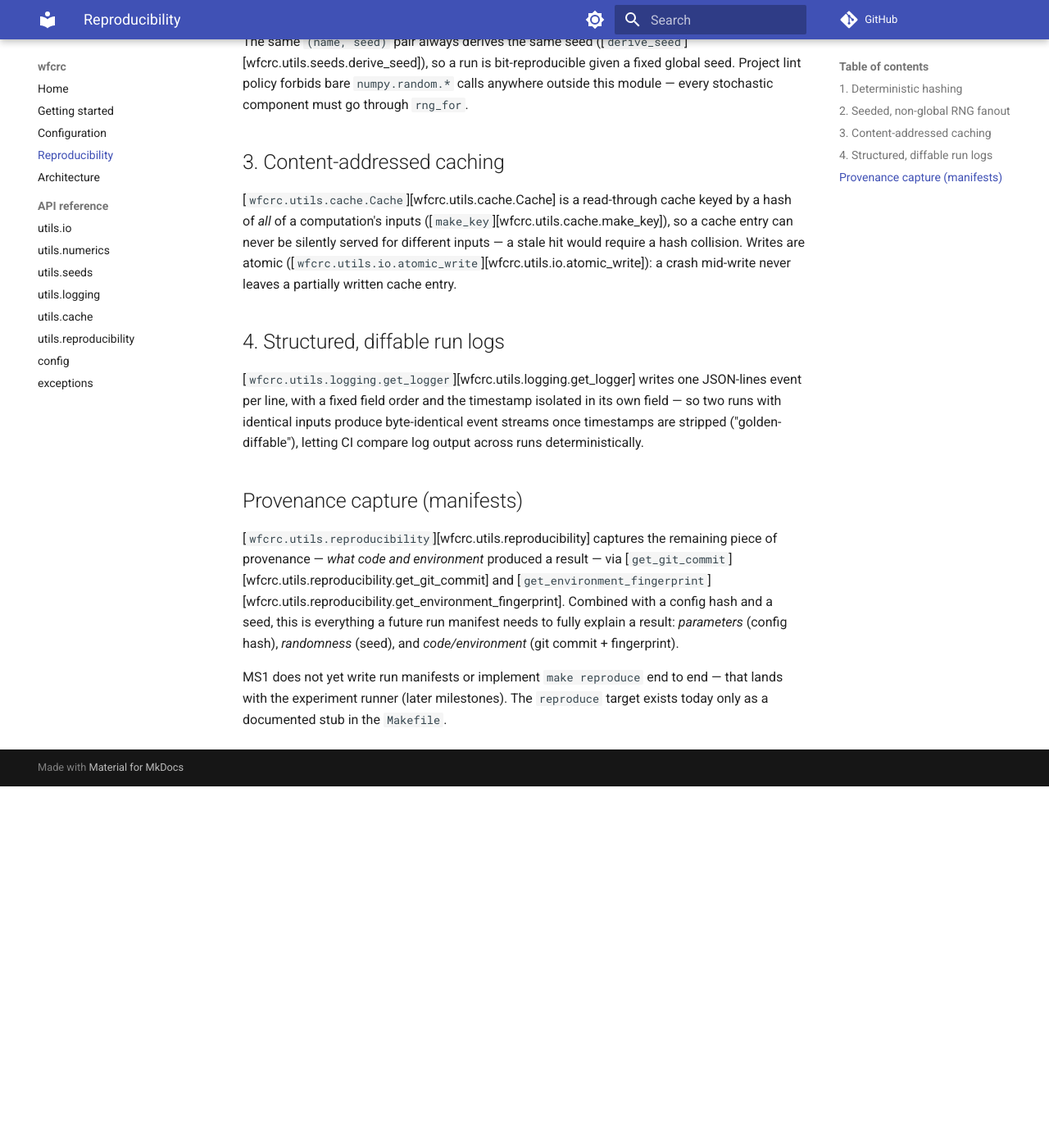
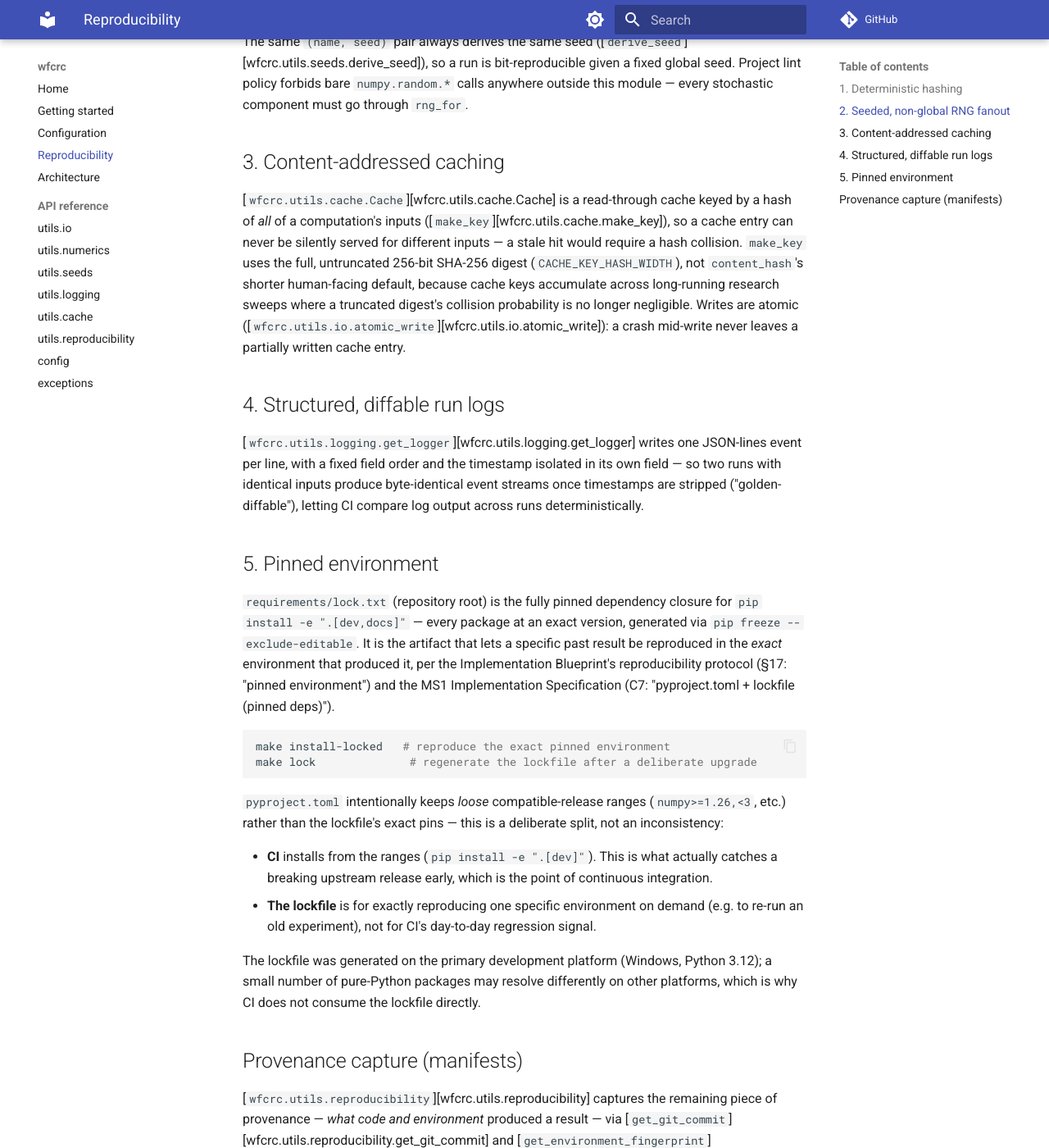
Before and after one commit to PManiAwasthi/wfcrc, an MkDocs documentation site: the page built from docs/reproducibility.md, in a window 1280 px wide and 1400 px high, scrolled down 683 px. Shown: the whole window at 82% size. Built offline with MkDocs 1.6.1 and Material for MkDocs 9.7.7, drawn with Linux system fonts in a browser that asks for light colours; comment, search, counter and statistics services are not loaded; before the commit the page ends 1642 px from its top, so only the background shows below that.

Commit message:
Freeze MS1 infra complete

````diff
--- a/docs/reproducibility.md
+++ b/docs/reproducibility.md
@@ -37,9 +37,12 @@ through `rng_for`.
 keyed by a hash of *all* of a computation's inputs
 ([`make_key`][wfcrc.utils.cache.make_key]), so a cache entry can never be
 silently served for different inputs — a stale hit would require a hash
-collision. Writes are atomic
-([`wfcrc.utils.io.atomic_write`][wfcrc.utils.io.atomic_write]): a crash
-mid-write never leaves a partially written cache entry.
+collision. `make_key` uses the full, untruncated 256-bit SHA-256 digest
+(`CACHE_KEY_HASH_WIDTH`), not `content_hash`'s shorter human-facing default,
+because cache keys accumulate across long-running research sweeps where a
+truncated digest's collision probability is no longer negligible. Writes are
+atomic ([`wfcrc.utils.io.atomic_write`][wfcrc.utils.io.atomic_write]): a
+crash mid-write never leaves a partially written cache entry.
 
 ## 4. Structured, diffable run logs
 
@@ -48,6 +51,38 @@ one JSON-lines event per line, with a fixed field order and the timestamp
 isolated in its own field — so two runs with identical inputs produce
 byte-identical event streams once timestamps are stripped ("golden-diffable"),
 letting CI compare log output across runs deterministically.
+
+## 5. Pinned environment
+
+`requirements/lock.txt` (repository root) is the fully pinned
+dependency closure for `pip install -e ".[dev,docs]"` — every package at an
+exact version, generated via `pip freeze --exclude-editable`. It is the
+artifact that lets a specific past result be reproduced in the *exact*
+environment that produced it, per the Implementation Blueprint's
+reproducibility protocol (§17: "pinned environment") and the MS1
+Implementation Specification (C7: "pyproject.toml + lockfile (pinned
+deps)").
+
+```bash
+make install-locked   # reproduce the exact pinned environment
+make lock              # regenerate the lockfile after a deliberate upgrade
+```
+
+`pyproject.toml` intentionally keeps *loose* compatible-release ranges
+(`numpy>=1.26,<3`, etc.) rather than the lockfile's exact pins — this is a
+deliberate split, not an inconsistency:
+
+- **CI** installs from the ranges (`pip install -e ".[dev]"`). This is what
+  actually catches a breaking upstream release early, which is the point of
+  continuous integration.
+- **The lockfile** is for exactly reproducing one specific environment on
+  demand (e.g. to re-run an old experiment), not for CI's day-to-day
+  regression signal.
+
+The lockfile was generated on the primary development platform (Windows,
+Python 3.12); a small number of pure-Python packages may resolve
+differently on other platforms, which is why CI does not consume the
+lockfile directly.
 
 ## Provenance capture (manifests)
 
--- a/mkdocs.yml
+++ b/mkdocs.yml
@@ -1,6 +1,6 @@
 site_name: wfcrc
 site_description: Worst-case Family Conformal Risk Control — reproducible research repository
-repo_url: https://github.com/wfcrc/wfcrc
+repo_url: https://github.com/PManiAwasthi/wfcrc
 edit_uri: edit/main/docs/
 
 theme:
--- a/pyproject.toml
+++ b/pyproject.toml
@@ -36,7 +36,7 @@ docs = [
 ]
 
 [project.urls]
-Repository = "https://github.com/wfcrc/wfcrc"
+Repository = "https://github.com/PManiAwasthi/wfcrc"
 
 [tool.hatch.build.targets.wheel]
 packages = ["wfcrc"]
````
Also changed, not shown: CHANGELOG.md (added, +63 -0 lines), CONTRIBUTING.md (added, +87 -0 lines), README.md (+12 -2 lines), docs/architecture.md (+38 -0 lines), 8 other files.
